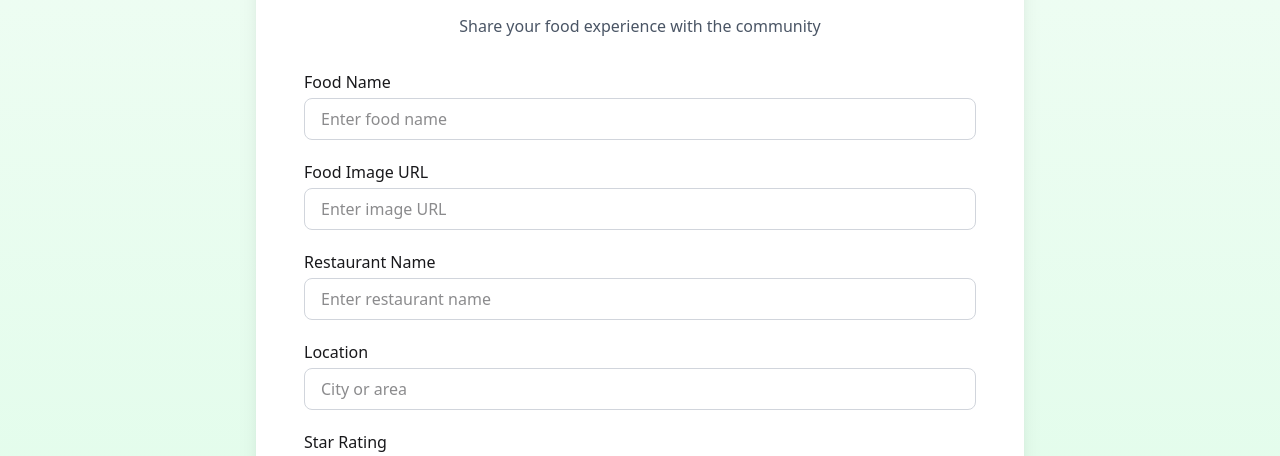
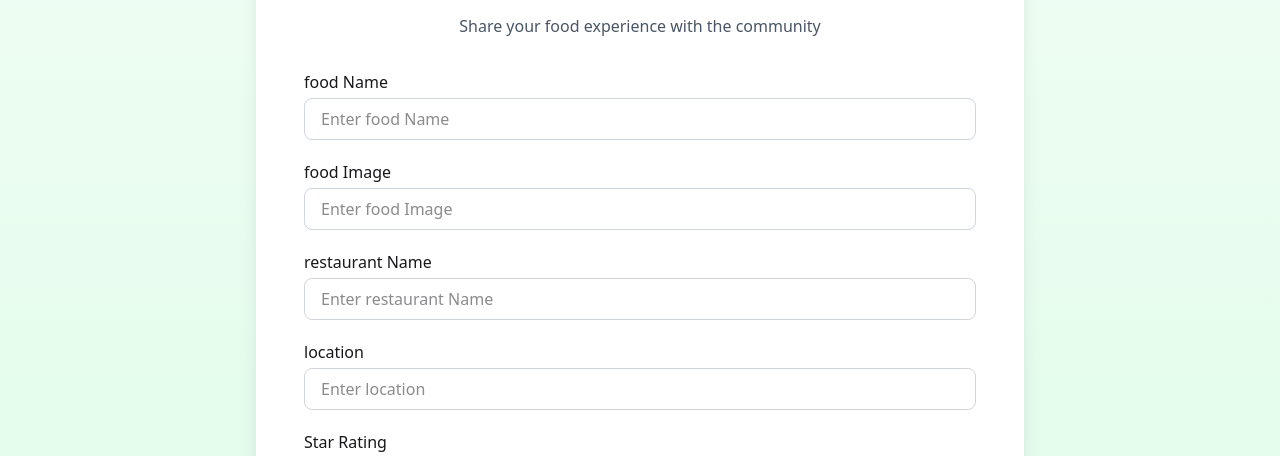
Before and after one commit to Badsha012/Local_Food_Loers_Network_Client_Side, a React (Vite) app: page /add-reveiws in a window 1280 px wide. Shown: the part 210-666 px from the top of the page. Built offline with nearby package versions, Linux system fonts and the light colour scheme; no server answers.

Commit message:
update a new code

```diff
--- a/src/Pages/AddReivews.jsx
+++ b/src/Pages/AddReivews.jsx
@@ -4,7 +4,7 @@ import { Toaster, toast } from "react-hot-toast";
 import { useAuth } from "../hooks/useAuth";
 
 const AddReview = () => {
-  const { user } = useAuth(); // Get current logged-in user
+  const { user } = useAuth();
   const navigate = useNavigate();
   const [loading, setLoading] = useState(false);
 
@@ -33,7 +33,7 @@ const AddReview = () => {
       return;
     }
 
-    // Validate all fields
+    // Check all fields
     for (const key in form) {
       if (!form[key]) {
         toast.error("Please fill all fields");
@@ -46,7 +46,7 @@ const AddReview = () => {
     const payload = {
       ...form,
       userEmail: user.email,
-      reviewerName: user.displayName || user.name || "Anonymous",
+      reviewerName: user.displayName || "Anonymous",
       createdAt: new Date().toISOString(),
     };
 
@@ -60,7 +60,7 @@ const AddReview = () => {
       if (!res.ok) throw new Error("Failed to add review");
 
       toast.success("Review added successfully!");
-      navigate("/my-reviews"); // Redirect after adding review
+      navigate("/my-reviews");
     } catch (err) {
       console.error(err);
       toast.error("Something went wrong. Try again!");
@@ -81,63 +81,21 @@ const AddReview = () => {
         </p>
 
         <form onSubmit={handleSubmit} className="space-y-5">
-          {/* Food Name */}
-          <div>
-            <label className="block font-medium mb-1">Food Name</label>
+          {["foodName", "foodImage", "restaurantName", "location"].map((field) => (
+            <div key={field}>
+              <label className="block font-medium mb-1">{field.replace(/([A-Z])/g, " $1")}</label>
               <input
-              type="text"
-              name="foodName"
-              value={form.foodName}
+                type={field === "foodImage" ? "url" : "text"}
+                name={field}
+                value={form[field]}
                 onChange={handleChange}
-              placeholder="Enter food name"
+                placeholder={`Enter ${field.replace(/([A-Z])/g, " $1")}`}
                 required
                 className="w-full border border-gray-300 rounded-lg px-4 py-2 outline-none focus:ring-2 focus:ring-green-500 focus:border-green-500 transition"
               />
             </div>
+          ))}
 
-          {/* Food Image */}
-          <div>
-            <label className="block font-medium mb-1">Food Image URL</label>
-            <input
-              type="url"
-              name="foodImage"
-              value={form.foodImage}
-              onChange={handleChange}
-              placeholder="Enter image URL"
-              required
-              className="w-full border border-gray-300 rounded-lg px-4 py-2 outline-none focus:ring-2 focus:ring-green-500 focus:border-green-500 transition"
-            />
-          </div>
-
-          {/* Restaurant Name */}
-          <div>
-            <label className="block font-medium mb-1">Restaurant Name</label>
-            <input
-              type="text"
-              name="restaurantName"
-              value={form.restaurantName}
-              onChange={handleChange}
-              placeholder="Enter restaurant name"
-              required
-              className="w-full border border-gray-300 rounded-lg px-4 py-2 outline-none focus:ring-2 focus:ring-green-500 focus:border-green-500 transition"
-            />
-          </div>
-
-          {/* Location */}
-          <div>
-            <label className="block font-medium mb-1">Location</label>
-            <input
-              type="text"
-              name="location"
-              value={form.location}
-              onChange={handleChange}
-              placeholder="City or area"
-              required
-              className="w-full border border-gray-300 rounded-lg px-4 py-2 outline-none focus:ring-2 focus:ring-green-500 focus:border-green-500 transition"
-            />
-          </div>
-
-          {/* Rating */}
           <div>
             <label className="block font-medium mb-1">Star Rating</label>
             <input
@@ -152,7 +110,6 @@ const AddReview = () => {
             />
           </div>
 
-          {/* Review Text */}
           <div>
             <label className="block font-medium mb-1">Review Text</label>
             <textarea
@@ -163,7 +120,7 @@ const AddReview = () => {
               placeholder="Share your experience..."
               required
               className="w-full border border-gray-300 rounded-lg px-4 py-2 outline-none focus:ring-2 focus:ring-green-500 focus:border-green-500 transition resize-none"
-            ></textarea>
+            />
           </div>
 
           <button
--- a/src/Pages/MyReviews.jsx
+++ b/src/Pages/MyReviews.jsx
@@ -3,31 +3,30 @@ import { useNavigate } from "react-router";
 
 const MyReviews = ({ user }) => {
   const [reviews, setReviews] = useState([]);
-  const [deleteId, setDeleteId] = useState(null); // for modal
+  const [deleteId, setDeleteId] = useState(null);
   const navigate = useNavigate();
 
-  // Fetch reviews of logged-in user
   useEffect(() => {
-    if (user?.email) {
-      fetch(`http://localhost:3000/FoodLovers?userEmail=${user.email}`)
-        .then(res => res.json())
-        .then(data => {
-          // Sort reviews by newest first
-          const sorted = data.sort((a, b) => new Date(b.createdAt) - new Date(a.createdAt));
-          setReviews(sorted);
-        })
-        .catch(err => console.error(err));
-    }
+    if (!user?.email) return;
+
+    fetch(`http://localhost:3000/FoodLovers?userEmail=${user.email}`)
+      .then((res) => res.json())
+      .then((data) =>
+        setReviews(data.sort((a, b) => new Date(b.createdAt) - new Date(a.createdAt)))
+      )
+      .catch((err) => console.error(err));
   }, [user]);
 
-  // Delete review
-  const handleDelete = (id) => {
-    fetch(`http://localhost:3000/FoodLovers/${id}`, { method: "DELETE" })
-      .then(() => {
-        setReviews(prev => prev.filter(r => r._id !== id));
-        setDeleteId(null);
-      })
-      .catch(err => console.error(err));
+  const handleDelete = async (id) => {
+    try {
+      const res = await fetch(`http://localhost:3000/FoodLovers/${id}`, { method: "DELETE" });
+      if (!res.ok) throw new Error("Failed to delete review");
+      setReviews((prev) => prev.filter((r) => r._id !== id));
+      setDeleteId(null);
+    } catch (err) {
+      console.error(err);
+      alert("Failed to delete review");
+    }
   };
 
   return (
@@ -49,14 +48,10 @@ const MyReviews = ({ user }) => {
               </tr>
             </thead>
             <tbody>
-              {reviews.map(r => (
+              {reviews.map((r) => (
                 <tr key={r._id} className="border-b hover:bg-gray-50 transition">
                   <td className="px-4 py-3">
-                    <img
-                      src={r.foodImage}
-                      alt={r.foodName}
-                      className="h-16 w-16 object-cover rounded-lg"
-                    />
+                    <img src={r.foodImage} alt={r.foodName} className="h-16 w-16 object-cover rounded-lg" />
                   </td>
                   <td className="px-4 py-3">{r.foodName}</td>
                   <td className="px-4 py-3">{r.restaurantName}</td>
@@ -82,7 +77,6 @@ const MyReviews = ({ user }) => {
         </div>
       )}
 
-      {/* Delete Confirmation Modal */}
       {deleteId && (
         <div className="fixed inset-0 bg-black/30 flex items-center justify-center z-50">
           <div className="bg-white rounded-xl p-6 max-w-sm w-full shadow-lg space-y-4">
```
Lines whose indentation alone changed are shown as unchanged.
